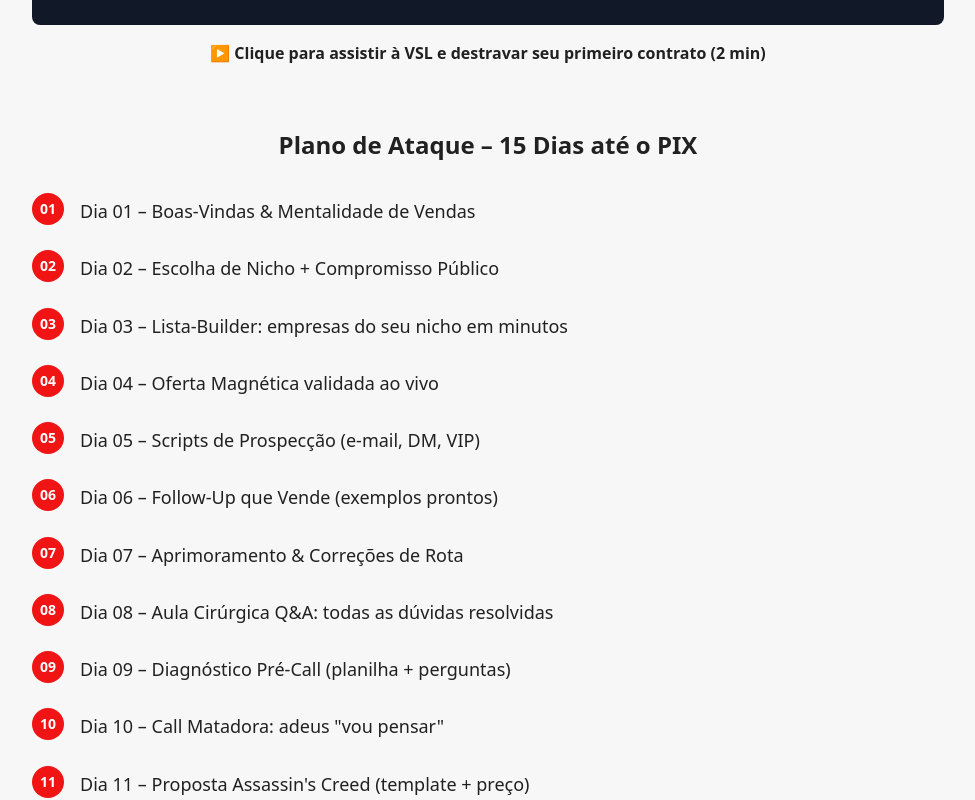
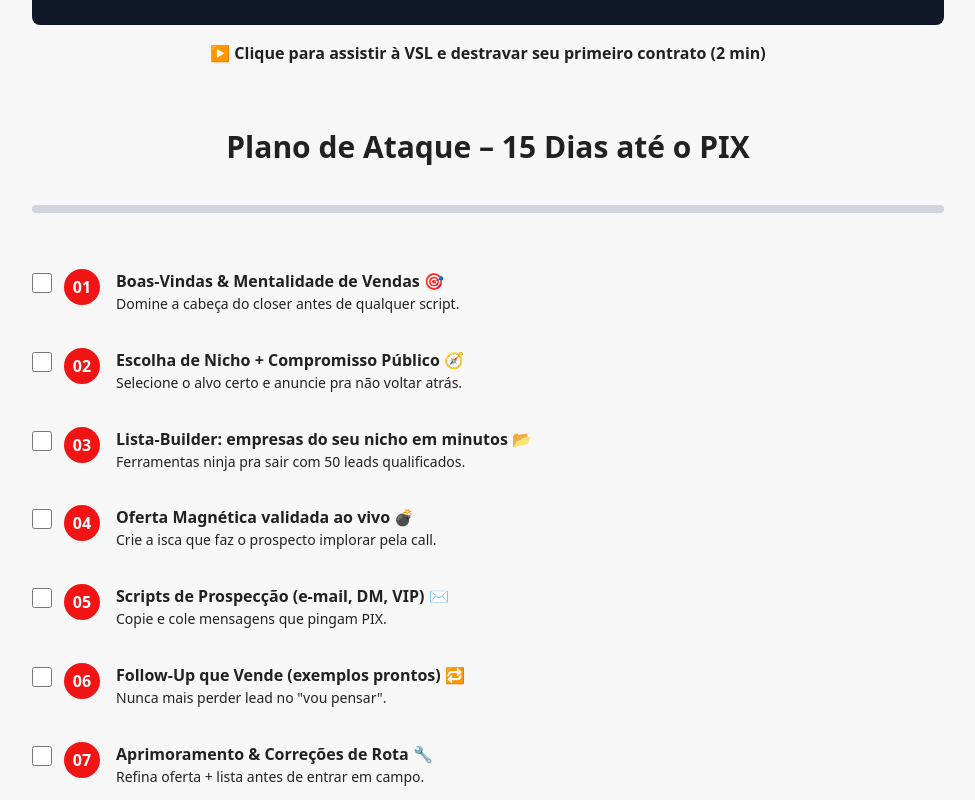
Before and after one commit to Ovitozinn/primeiro-pix-land-page, a React (Vite) app: page / in a window 1280 px wide. Shown: the part 2720-3520 px from the top of the page, without its empty margins (152-1127 px from the left). Built offline with nearby package versions, Linux system fonts and the light colour scheme.

Commit message:
Replace timeline section
Replace the timeline section of the landing page with the provided code.

```diff
--- a/src/components/LandingPage.tsx
+++ b/src/components/LandingPage.tsx
@@ -1,8 +1,21 @@
-import React from 'react';
+import React, { useEffect, useState } from 'react';
 import { Button } from '@/components/ui/button';
 import { Play } from 'lucide-react';
 
 const LandingPage = () => {
+  const [scrollProgress, setScrollProgress] = useState(0);
+
+  useEffect(() => {
+    const handleScroll = () => {
+      const pageHeight = document.body.scrollHeight - window.innerHeight;
+      const scrollTop = window.scrollY;
+      const progressPerc = (scrollTop / pageHeight) * 100;
+      setScrollProgress(Math.min(100, Math.max(0, progressPerc)));
+    };
+
+    window.addEventListener('scroll', handleScroll);
+    return () => window.removeEventListener('scroll', handleScroll);
+  }, []);
   return (
     <div className="min-h-screen bg-landing-bg">
       <div className="max-w-[960px] mx-auto px-6 py-12">
@@ -158,40 +171,58 @@ const LandingPage = () => {
           </p>
         </section>
 
-        {/* SUMÁRIO PODEROSO */}
+        {/* GAMIFIED TIMELINE SECTION */}
         <section className="mb-16">
-          <h2 className="text-2xl font-bold mb-8 text-center">Plano de Ataque – 15 Dias até o PIX</h2>
+          {/* Título */}
+          <h2 className="text-center font-extrabold text-2xl sm:text-3xl mb-10">
+            Plano de Ataque – 15 Dias até o PIX
+          </h2>
 
-          <div className="space-y-6">
+          {/* Barra de Progresso */}
+          <div className="w-full bg-gray-300 rounded-full h-2 mb-14 sticky top-4 z-20">
+            <div
+              className="h-2 rounded-full bg-landing-cta transition-all duration-300"
+              style={{ width: `${scrollProgress}%` }}
+            ></div>
+          </div>
+
+          {/* LISTA DE DIAS */}
+          <ul className="space-y-8">
             {[
-              "Boas-Vindas & Mentalidade de Vendas",
-              "Escolha de Nicho + Compromisso Público",
-              "Lista-Builder: empresas do seu nicho em minutos",
-              "Oferta Magnética validada ao vivo",
-              "Scripts de Prospecção (e-mail, DM, VIP)",
-              "Follow-Up que Vende (exemplos prontos)",
-              "Aprimoramento & Correções de Rota",
-              "Aula Cirúrgica Q&A: todas as dúvidas resolvidas",
-              "Diagnóstico Pré-Call (planilha + perguntas)",
-              "Call Matadora: adeus \"vou pensar\"",
-              "Proposta Assassin's Creed (template + preço)",
-              "Fechamento & Contrato Plug-and-Play",
-              "Alinhamento de Expectativas & Upsell",
-              "MVP que Dobra Conversão em 48 h",
-              "Live Final + Próximos Passos e Bônus"
-            ].map((item, index) => (
-              <div key={index} className="flex items-start gap-4">
-                <div className="flex-shrink-0 w-8 h-8 bg-landing-cta text-white rounded-full flex items-center justify-center text-sm font-bold">
-                  {String(index + 1).padStart(2, '0')}
+              {num:'01', titulo:'Boas-Vindas & Mentalidade de Vendas 🎯', desc:'Domine a cabeça do closer antes de qualquer script.'},
+              {num:'02', titulo:'Escolha de Nicho + Compromisso Público 🧭', desc:'Selecione o alvo certo e anuncie pra não voltar atrás.'},
+              {num:'03', titulo:'Lista-Builder: empresas do seu nicho em minutos 📂', desc:'Ferramentas ninja pra sair com 50 leads qualificados.'},
+              {num:'04', titulo:'Oferta Magnética validada ao vivo 💣', desc:'Crie a isca que faz o prospecto implorar pela call.'},
+              {num:'05', titulo:'Scripts de Prospecção (e-mail, DM, VIP) ✉️', desc:'Copie e cole mensagens que pingam PIX.'},
+              {num:'06', titulo:'Follow-Up que Vende (exemplos prontos) 🔁', desc:'Nunca mais perder lead no "vou pensar".'},
+              {num:'07', titulo:'Aprimoramento & Correções de Rota 🔧', desc:'Refina oferta + lista antes de entrar em campo.'},
+              {num:'08', titulo:'Aula Cirúrgica Q&A: todas as dúvidas resolvidas 🩺', desc:'Mentoria coletiva pra tirar qualquer pedra do caminho.'},
+              {num:'09', titulo:'Diagnóstico Pré-Call (planilha + perguntas) 📝', desc:'Chegue na reunião sabendo onde dói – e quanto custa.'},
+              {num:'10', titulo:'Call Matadora: adeus "vou pensar" ☎️', desc:'Técnicas de urgência ética pra fechar na hora.'},
+              {num:'11', titulo:'Proposta Assassin\'s Creed (template + preço) 📜', desc:'Modelo de PDF FOMO pronto pra enviar.'},
+              {num:'12', titulo:'Fechamento & Contrato Plug-and-Play 🤝', desc:'Roteiro + contrato pra selar o acordo sem dor de cabeça.'},
+              {num:'13', titulo:'Alinhamento de Expectativas & Upsell 📈', desc:'Prepare terreno pra entrega e venda recorrente.'},
+              {num:'14', titulo:'MVP que Dobra Conversão em 48h 🚀', desc:'Mini-projeto técnico pra mostrar valor em tempo recorde.'},
+              {num:'15', titulo:'Live Final + Próximos Passos e Bônus 🎉', desc:'Roadmap pra escalar acima dos 5 contratos.'}
+            ].map((aula, index) => (
+              <li key={index} className="flex items-start">
+                {/* Checkbox interativo */}
+                <input
+                  type="checkbox"
+                  className="mt-1 mr-3 accent-landing-cta w-5 h-5"
+                />
+                {/* Badge Numérico */}
+                <span className="w-9 h-9 flex items-center justify-center text-white bg-landing-cta rounded-full mr-4 font-bold">
+                  {aula.num}
+                </span>
+                {/* Conteúdo */}
+                <div>
+                  <h3 className="font-semibold">{aula.titulo}</h3>
+                  <p className="text-sm leading-relaxed">{aula.desc}</p>
                 </div>
-                <div className="pt-1">
-                  <p className="text-lg leading-relaxed">
-                    Dia {String(index + 1).padStart(2, '0')} – {item}
-                  </p>
-                </div>
-              </div>
+              </li>
             ))}
-          </div>
+          </ul>
         </section>
 
         {/* SEGUNDA CHAMADA PARA AÇÃO */}
```
